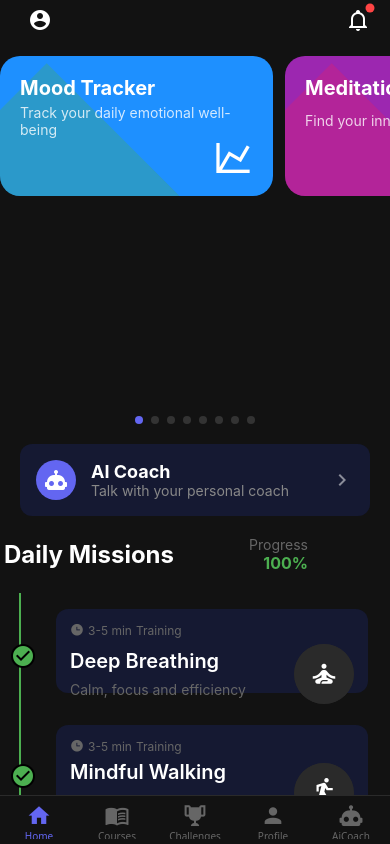
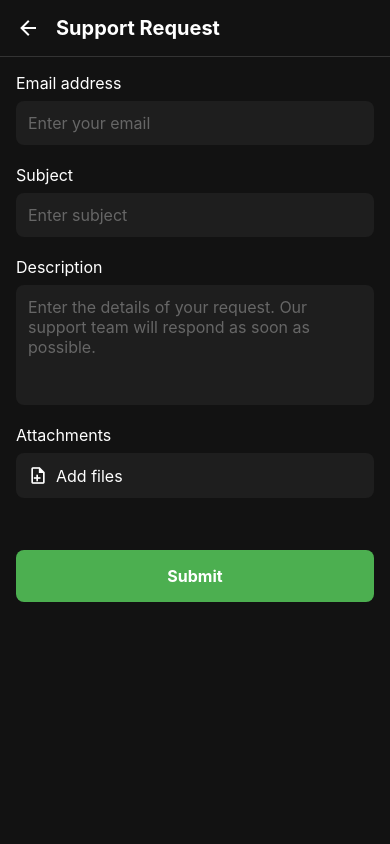
Before and after one commit to best-trading-indicator-tools/mindshift, a React Native app: screen /Support in a window 390 px wide. Built offline with nearby package versions, Linux system fonts and the light colour scheme.

Commit message:
support page

```diff
--- a/package.json
+++ b/package.json
@@ -19,6 +19,7 @@
     "openai": "^4.77.0",
     "react": "18.3.1",
     "react-native": "0.76.5",
+    "react-native-document-picker": "^9.3.1",
     "react-native-dotenv": "^3.4.11",
     "react-native-get-random-values": "^1.11.0",
     "react-native-gifted-chat": "^2.6.4",
--- a/src/navigation/AppNavigator.tsx
+++ b/src/navigation/AppNavigator.tsx
@@ -8,6 +8,7 @@ import { CourseTabScreen, CourseStackScreen } from '../screens/CourseScreen';
 import ChallengesScreen from '../screens/ChallengesScreen';
 import ProfileScreen from '../screens/ProfileScreen';
 import NotificationsScreen from '../screens/NotificationsScreen';
+import SupportScreen from '../screens/SupportScreen';
 import { Icon } from '@rneui/themed';
 
 export type RootTabParamList = {
@@ -19,8 +20,9 @@ export type RootTabParamList = {
 };
 
 export type RootStackParamList = {
-  Main: undefined;
+  MainTabs: undefined;
   AiCoach: undefined;
+  Support: undefined;
   Course: undefined;
   Notifications: undefined;
   Lesson: {
@@ -134,11 +136,20 @@ function AppNavigator() {
         }}
       >
         <Stack.Screen
-          name="Main"
+          name="MainTabs"
           component={TabNavigator}
           options={{ headerShown: false }}
         />
-        <Stack.Screen name="AiCoach" component={AiCoachScreen} />
+        <Stack.Screen
+          name="AiCoach"
+          component={AiCoachScreen}
+          options={{ headerShown: false }}
+        />
+        <Stack.Screen
+          name="Support"
+          component={SupportScreen}
+          options={{ headerShown: false }}
+        />
         <Stack.Screen
           name="Course"
           component={CourseStackScreen}
--- a/src/screens/ProfileScreen.tsx
+++ b/src/screens/ProfileScreen.tsx
@@ -1,5 +1,5 @@
 import React from 'react';
-import { View, ScrollView, StyleSheet } from 'react-native';
+import { View, ScrollView, StyleSheet, TouchableOpacity } from 'react-native';
 import { Text, Avatar, ListItem } from '@rneui/themed';
 import MaterialCommunityIcons from 'react-native-vector-icons/MaterialCommunityIcons';
 import type { CompositeScreenProps } from '@react-navigation/native';
@@ -59,6 +59,15 @@ const ProfileScreen: React.FC<Props> = ({ navigation }) => {
   return (
     <ScrollView style={styles.container}>
       <View style={styles.header}>
+        <Text style={styles.screenTitle}>Profile</Text>
+        <TouchableOpacity
+          style={styles.helpButton}
+          onPress={() => (navigation as any).navigate('Support')}
+        >
+          <MaterialCommunityIcons name="help-circle-outline" size={24} color="#fff" />
+        </TouchableOpacity>
+      </View>
+      <View style={styles.avatarContainer}>
         <Avatar
           size={100}
           rounded
@@ -125,9 +134,23 @@ const ProfileScreen: React.FC<Props> = ({ navigation }) => {
 const styles = StyleSheet.create({
   container: {
     flex: 1,
-    backgroundColor: '#000000',
+    backgroundColor: '#121212',
   },
   header: {
+    flexDirection: 'row',
+    alignItems: 'center',
+    justifyContent: 'space-between',
+    padding: 16,
+  },
+  screenTitle: {
+    fontSize: 20,
+    fontWeight: 'bold',
+    color: '#fff',
+  },
+  helpButton: {
+    padding: 8,
+  },
+  avatarContainer: {
     alignItems: 'center',
     marginBottom: 30,
     paddingTop: 20,
--- /dev/null
+++ b/src/screens/SupportScreen.tsx
@@ -0,0 +1,266 @@
+import React, { useState } from 'react';
+import {
+  View,
+  StyleSheet,
+  TextInput,
+  ScrollView,
+  TouchableOpacity,
+  KeyboardAvoidingView,
+  Platform,
+  SafeAreaView,
+} from 'react-native';
+import { Text } from '@rneui/themed';
+import MaterialCommunityIcons from 'react-native-vector-icons/MaterialCommunityIcons';
+import { NativeStackScreenProps } from '@react-navigation/native-stack';
+import { RootStackParamList } from '../navigation/AppNavigator';
+import * as DocumentPicker from 'react-native-document-picker';
+
+type Props = NativeStackScreenProps<RootStackParamList, 'Support'>;
+
+interface Attachment {
+  name: string;
+  uri: string;
+  type: string;
+  size: number;
+}
+
+const SupportScreen = ({ navigation }: Props) => {
+  const [email, setEmail] = useState('');
+  const [subject, setSubject] = useState('');
+  const [description, setDescription] = useState('');
+  const [attachments, setAttachments] = useState<Attachment[]>([]);
+
+  const handleAddFiles = async () => {
+    try {
+      const results = await DocumentPicker.pick({
+        type: [DocumentPicker.types.images, DocumentPicker.types.pdf, DocumentPicker.types.plainText],
+        allowMultiSelection: true,
+        transitionStyle: 'flipHorizontal',
+        mode: 'import',
+      });
+
+      const newAttachments = results.map(file => ({
+        name: file.name || 'Unknown',
+        uri: Platform.OS === 'ios' ? file.uri.replace('file://', '') : file.uri,
+        type: file.type || 'application/octet-stream',
+        size: file.size || 0,
+      }));
+
+      setAttachments([...attachments, ...newAttachments]);
+    } catch (err) {
+      if (!DocumentPicker.isCancel(err)) {
+        console.error('Error picking document:', err);
+      }
+    }
+  };
+
+  const removeAttachment = (index: number) => {
+    setAttachments(attachments.filter((_, i) => i !== index));
+  };
+
+  const handleSubmit = () => {
+    // TODO: Implement support request submission
+    console.log({ email, subject, description, attachments });
+    navigation.goBack();
+  };
+
+  const formatFileSize = (bytes: number) => {
+    if (bytes === 0) return '0 B';
+    const k = 1024;
+    const sizes = ['B', 'KB', 'MB', 'GB'];
+    const i = Math.floor(Math.log(bytes) / Math.log(k));
+    return parseFloat((bytes / Math.pow(k, i)).toFixed(2)) + ' ' + sizes[i];
+  };
+
+  return (
+    <SafeAreaView style={styles.safeArea}>
+      <KeyboardAvoidingView
+        behavior={Platform.OS === 'ios' ? 'padding' : 'height'}
+        style={styles.container}
+      >
+        <View style={styles.header}>
+          <TouchableOpacity onPress={() => navigation.goBack()} style={styles.backButton}>
+            <MaterialCommunityIcons name="arrow-left" size={24} color="#fff" />
+          </TouchableOpacity>
+          <Text style={styles.title}>Support Request</Text>
+        </View>
+
+        <ScrollView style={styles.scrollView}>
+          <View style={styles.form}>
+            <View style={styles.inputContainer}>
+              <Text style={styles.label}>Email address</Text>
+              <TextInput
+                style={styles.input}
+                value={email}
+                onChangeText={setEmail}
+                placeholder="Enter your email"
+                placeholderTextColor="#666"
+                keyboardType="email-address"
+                autoCapitalize="none"
+              />
+            </View>
+
+            <View style={styles.inputContainer}>
+              <Text style={styles.label}>Subject</Text>
+              <TextInput
+                style={styles.input}
+                value={subject}
+                onChangeText={setSubject}
+                placeholder="Enter subject"
+                placeholderTextColor="#666"
+              />
+            </View>
+
+            <View style={styles.inputContainer}>
+              <Text style={styles.label}>Description</Text>
+              <TextInput
+                style={[styles.input, styles.textArea]}
+                value={description}
+                onChangeText={setDescription}
+                placeholder="Enter the details of your request. Our support team will respond as soon as possible."
+                placeholderTextColor="#666"
+                multiline
+                numberOfLines={6}
+                textAlignVertical="top"
+              />
+            </View>
+
+            <View style={styles.attachmentsSection}>
+              <Text style={styles.label}>Attachments</Text>
+              <TouchableOpacity style={styles.addFileButton} onPress={handleAddFiles}>
+                <MaterialCommunityIcons name="file-plus-outline" size={20} color="#fff" />
+                <Text style={styles.addFileText}>Add files</Text>
+              </TouchableOpacity>
+
+              {attachments.map((file, index) => (
+                <View key={index} style={styles.fileItem}>
+                  <View style={styles.fileInfo}>
+                    <MaterialCommunityIcons name="file-outline" size={20} color="#666" />
+                    <View style={styles.fileDetails}>
+                      <Text style={styles.fileName} numberOfLines={1}>{file.name}</Text>
+                      <Text style={styles.fileSize}>{formatFileSize(file.size)}</Text>
+                    </View>
+                  </View>
+                  <TouchableOpacity onPress={() => removeAttachment(index)}>
+                    <MaterialCommunityIcons name="close" size={20} color="#666" />
+                  </TouchableOpacity>
+                </View>
+              ))}
+            </View>
+
+            <TouchableOpacity style={styles.submitButton} onPress={handleSubmit}>
+              <Text style={styles.submitButtonText}>Submit</Text>
+            </TouchableOpacity>
+          </View>
+        </ScrollView>
+      </KeyboardAvoidingView>
+    </SafeAreaView>
+  );
+};
+
+const styles = StyleSheet.create({
+  safeArea: {
+    flex: 1,
+    backgroundColor: '#121212',
+  },
+  container: {
+    flex: 1,
+  },
+  scrollView: {
+    flex: 1,
+  },
+  header: {
+    flexDirection: 'row',
+    alignItems: 'center',
+    padding: 16,
+    borderBottomWidth: 1,
+    borderBottomColor: '#333',
+  },
+  backButton: {
+    marginRight: 16,
+  },
+  title: {
+    fontSize: 20,
+    fontWeight: 'bold',
+    color: '#fff',
+  },
+  form: {
+    padding: 16,
+  },
+  inputContainer: {
+    marginBottom: 20,
+  },
+  label: {
+    color: '#fff',
+    marginBottom: 8,
+    fontSize: 16,
+  },
+  input: {
+    backgroundColor: '#1E1E1E',
+    borderRadius: 8,
+    padding: 12,
+    color: '#fff',
+    fontSize: 16,
+  },
+  textArea: {
+    height: 120,
+  },
+  attachmentsSection: {
+    marginBottom: 20,
+  },
+  addFileButton: {
+    flexDirection: 'row',
+    alignItems: 'center',
+    backgroundColor: '#1E1E1E',
+    borderRadius: 8,
+    padding: 12,
+    marginBottom: 12,
+  },
+  addFileText: {
+    color: '#fff',
+    marginLeft: 8,
+    fontSize: 16,
+  },
+  fileItem: {
+    flexDirection: 'row',
+    alignItems: 'center',
+    justifyContent: 'space-between',
+    backgroundColor: '#1E1E1E',
+    borderRadius: 8,
+    padding: 12,
+    marginBottom: 8,
+  },
+  fileInfo: {
+    flexDirection: 'row',
+    alignItems: 'center',
+    flex: 1,
+    marginRight: 12,
+  },
+  fileDetails: {
+    marginLeft: 12,
+    flex: 1,
+  },
+  fileName: {
+    color: '#fff',
+    fontSize: 14,
+  },
+  fileSize: {
+    color: '#666',
+    fontSize: 12,
+    marginTop: 2,
+  },
+  submitButton: {
+    backgroundColor: '#4CAF50',
+    borderRadius: 8,
+    padding: 16,
+    alignItems: 'center',
+    marginTop: 20,
+  },
+  submitButtonText: {
+    color: '#fff',
+    fontSize: 16,
+    fontWeight: 'bold',
+  },
+});
+
+export default SupportScreen;
```
Also changed, not shown: 3 other files (tests, documents, lock files or other folders).
